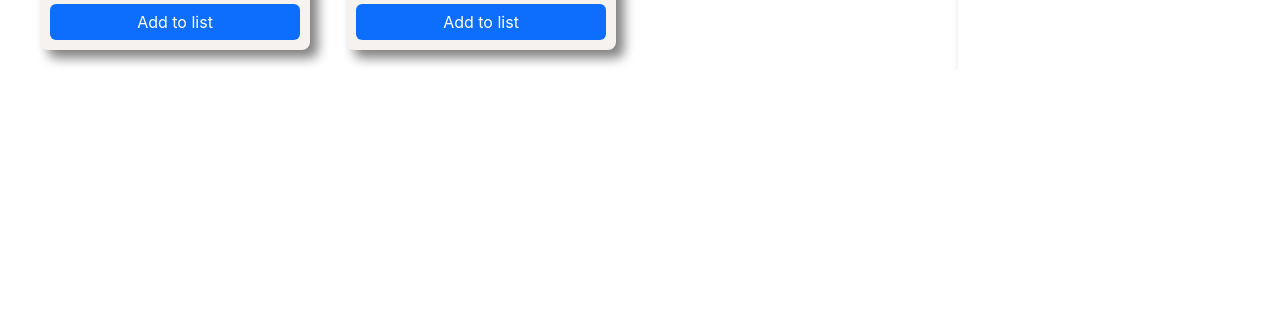
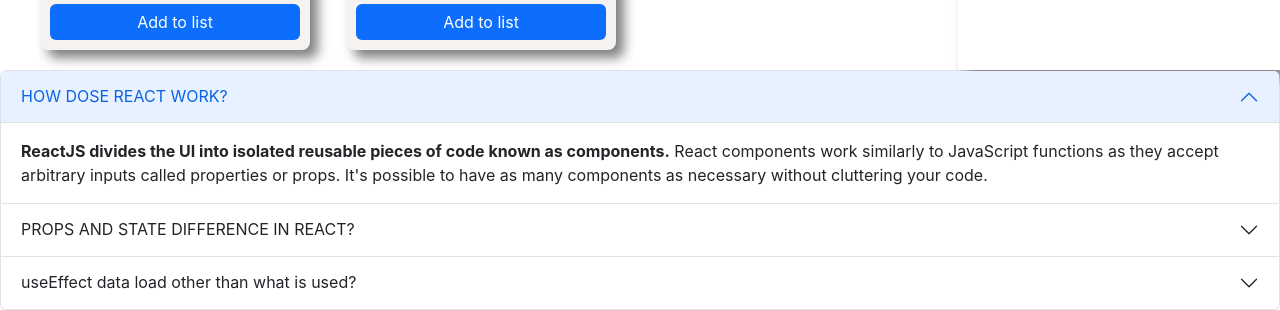
Before and after one commit to sayed132/power-active-gym, a React (Create React App) app: page / in a window 1280 px wide. Shown: the part 1500-1810 px from the top of the page. Before the commit the page ends 1570 px from the top, so only its background shows below. Built offline with nearby package versions, Linux system fonts and the light colour scheme.

Commit message:
blog section added

```diff
--- a/src/App.js
+++ b/src/App.js
@@ -1,5 +1,6 @@
 
 import './App.css';
+import Blog from './Pages/Blog/Blog';
 import Header from './Pages/Header/Header';
 import Main from './Pages/UI/Main';
 
@@ -9,6 +10,7 @@
     <div className="App">
       <Header></Header>
       <Main></Main>
+      <Blog></Blog>
     </div>
   );
 }
--- /dev/null
+++ b/src/Pages/Blog/Blog.js
@@ -0,0 +1,50 @@
+import React from 'react';
+import './Blog.css'
+
+const Blog = () => {
+    return (
+        <div>
+            <div class="accordion" id="accordionExample">
+  <div class="accordion-item">
+    <h2 class="accordion-header" id="headingOne">
+      <button class="accordion-button" type="button" data-bs-toggle="collapse" data-bs-target="#collapseOne" aria-expanded="true" aria-controls="collapseOne">
+        HOW DOSE REACT WORK?
+      </button>
+    </h2>
+    <div id="collapseOne" class="accordion-collapse collapse show" aria-labelledby="headingOne" data-bs-parent="#accordionExample">
+      <div class="accordion-body">
+      <strong>ReactJS divides the UI into isolated reusable pieces of code known as components.</strong> React components work similarly to JavaScript functions as they accept arbitrary inputs called properties or props. It's possible to have as many components as necessary without cluttering your code.
+      </div>
+    </div>
+  </div>
+  <div class="accordion-item">
+    <h2 class="accordion-header" id="headingTwo">
+      <button class="accordion-button collapsed" type="button" data-bs-toggle="collapse" data-bs-target="#collapseTwo" aria-expanded="false" aria-controls="collapseTwo">
+      PROPS AND STATE DIFFERENCE IN REACT?
+      </button>
+    </h2>
+    <div id="collapseTwo" class="accordion-collapse collapse" aria-labelledby="headingTwo" data-bs-parent="#accordionExample">
+      <div class="accordion-body">
+        <strong>Props are used to pass data from one component to another. The state is a local data storage that is local to the component only and cannot be passed to other components..</strong>The this.setState property is used to update the state values in the component.
+      </div>
+    </div>
+  </div>
+  <div class="accordion-item">
+    <h2 class="accordion-header" id="headingThree">
+      <button class="accordion-button collapsed" type="button" data-bs-toggle="collapse" data-bs-target="#collapseThree" aria-expanded="false" aria-controls="collapseThree">
+      useEffect data load other than what is used?
+      </button>
+    </h2>
+    <div id="collapseThree" class="accordion-collapse collapse" aria-labelledby="headingThree" data-bs-parent="#accordionExample">
+      <div class="accordion-body">
+        <strong>The useEffect Hook allows you to perform side effects in your components. Some examples of side effects are: fetching data, directly updating the DOM, and timers.</strong>
+        useEffect accepts two arguments. The second argument is optional.
+      </div>
+    </div>
+  </div>
+</div>
+        </div>
+    );
+};
+
+export default Blog;
--- a/src/Pages/Cart/Cart.css
+++ /dev/null
@@ -1,4 +0,0 @@
-.cart-container{
-    background-color: white;
-    box-shadow: 8px 8px 12px gray;
-}
--- a/src/Pages/Cart/Cart.js
+++ /dev/null
@@ -1,15 +0,0 @@
-import React from 'react';
-
-import './Cart.css';
-
-
-const Cart = () => {
-
-    return (
-        <div>
-
-        </div>
-    );
-};
-
-export default Cart;
--- a/src/Pages/UI/Main.css
+++ b/src/Pages/UI/Main.css
@@ -11,7 +11,12 @@
     grid-template-columns: repeat(3, 1fr);
     gap: 36px;
 }
-
+.cart-container{
+    background-color: white;
+    box-shadow: 8px 8px 12px gray;
+    position: sticky;
+    top: 0;
+}
 @media screen and (max-width: 570px) {
     .items-container{
         display: grid;
--- a/src/Pages/UI/Main.js
+++ b/src/Pages/UI/Main.js
@@ -1,6 +1,5 @@
 import React, { useEffect, useState } from 'react';
 
-import Cart from '../Cart/Cart';
 import Exercise from '../Exercise/Exercise';
 import Item from '../Item/Item';
 import Personal from '../PersonalInfo/Personal';
@@ -42,7 +41,7 @@
             </div>
             <div className="cart-container">
 
-                    <Cart></Cart>
+
                     <Personal></Personal>
 
                     <Exercise
```
Also changed, not shown: src/Pages/Blog/Blog.css (added).
